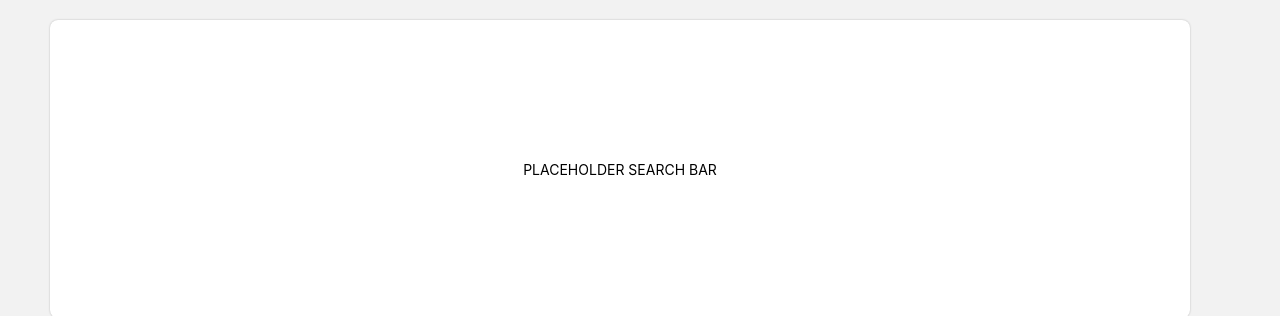
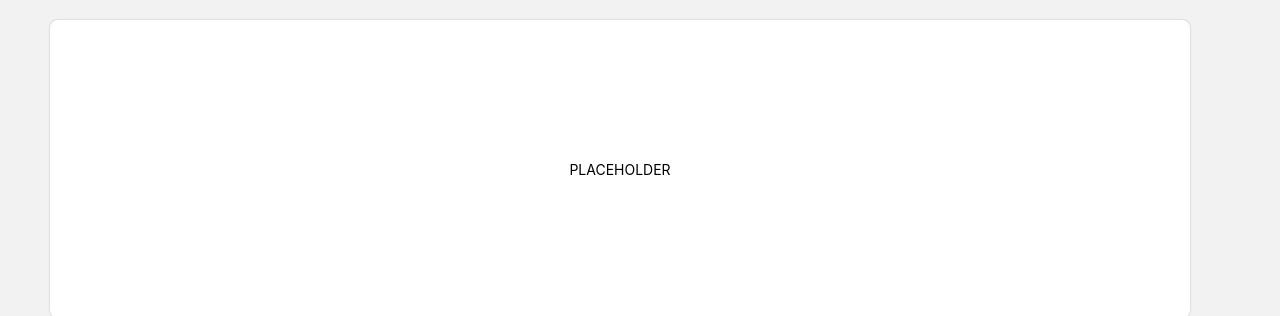
Before and after one commit to ylyma/nf_landing_page, a React (Create React App) app: page / in a window 1280 px wide. Shown: the top 316 px of the page. Built offline with nearby package versions, Linux system fonts and the light colour scheme.

Commit message:
Remove comments

```diff
--- a/src/components/JobListing/JobListingDescription.css
+++ b/src/components/JobListing/JobListingDescription.css
@@ -1,6 +1,4 @@
-@import "../../assets/themes.css";
 .job-listing__description-wrapper--web {
-  /* background-color: aqua; */
   height: fit-content;
   flex-grow: 1;
   flex-shrink: 1;
@@ -34,7 +32,7 @@
   font-weight: bolder;
   font-size: 16px;
   text-align: start;
-  /* background-color: antiquewhite; */
+
   padding: 0px 6px;
   margin: 0px;
   display: -webkit-box;
@@ -98,7 +96,7 @@
   height: 40px;
   align-items: flex-start;
   justify-content: center;
-  /* background-color: bisque; */
+
   padding: 10px 5px;
   margin-left: 5px;
 }
@@ -118,7 +116,6 @@
   padding: 10px 10px 0 0;
   height: fit-content;
   white-space: nowrap;
-  /* background-color: crimson; */
 }
 .job-listing__type--font--web {
   font-family: "open-sans", Arial, Helvetica, sans-serif;
--- a/src/components/Placeholder.tsx
+++ b/src/components/Placeholder.tsx
@@ -4,7 +4,7 @@ import "./Placeholder.css";
 const Placeholder = () => {
   return (
     <div className="placeholder">
-      <p>PLACEHOLDER SEARCH BAR</p>
+      <p>PLACEHOLDER</p>
     </div>
   );
 };
```
